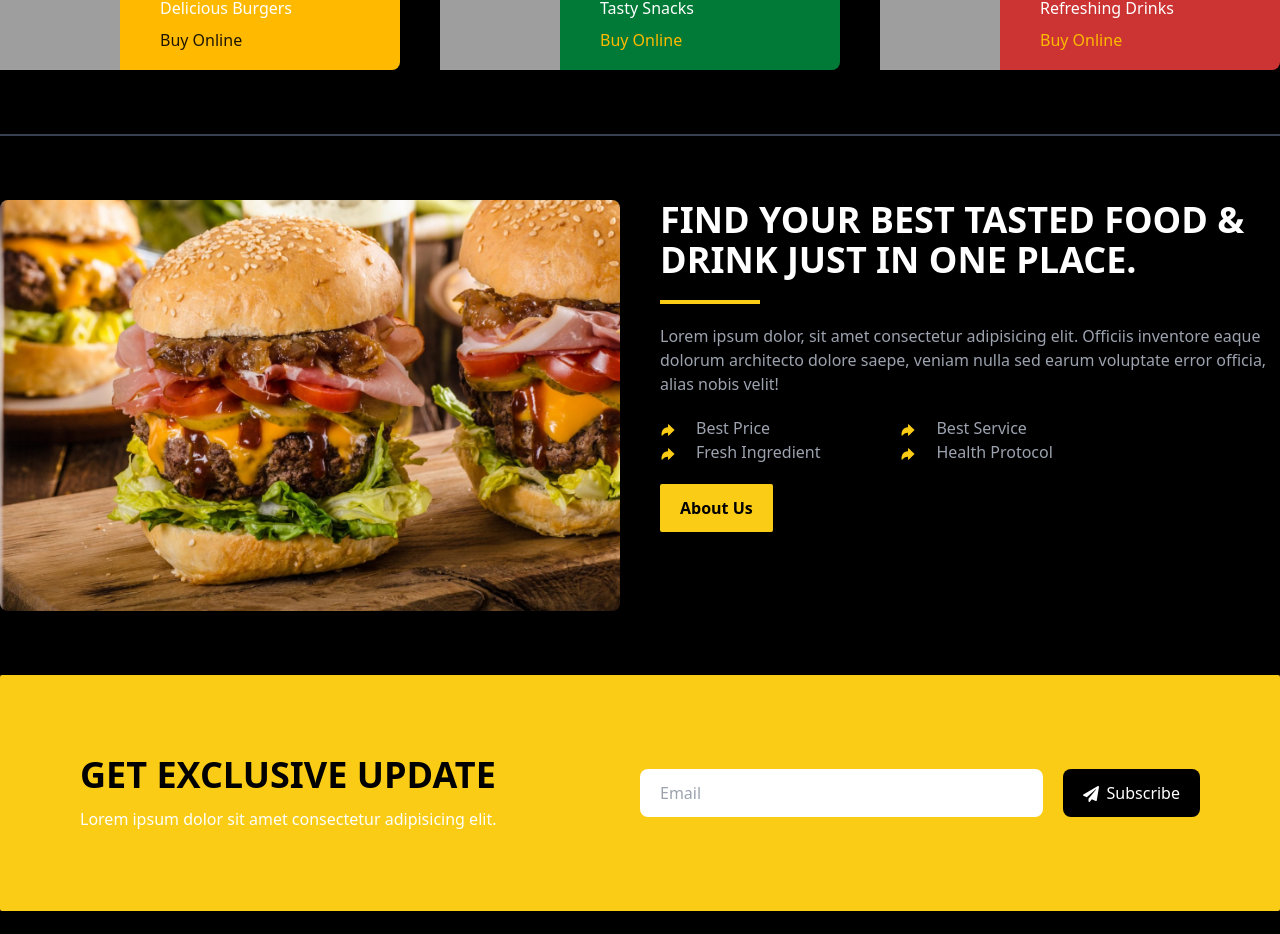
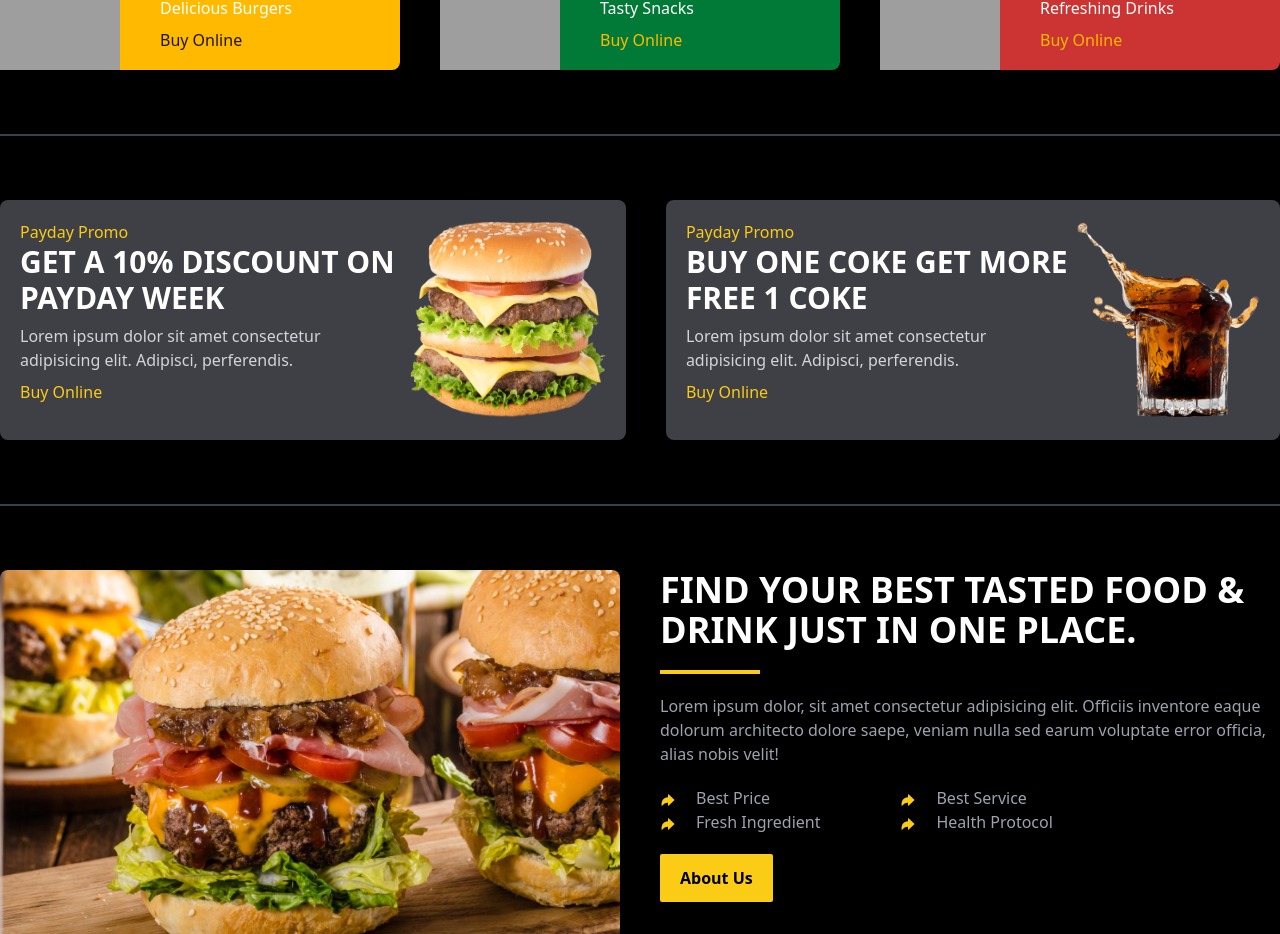
Before and after one commit to taiatulislam/burger-valley, a React (Vite) app: page / in a window 1280 px wide. Shown: the part 1056-1990 px from the top of the page. Built offline with nearby package versions, Linux system fonts and the light colour scheme; grey boxes are pictures that could not be loaded.

Commit message:
offer section added

```diff
--- a/src/Components/HomeComponents/AboutUs/AboutUs.jsx
+++ b/src/Components/HomeComponents/AboutUs/AboutUs.jsx
@@ -4,7 +4,7 @@ import { IoArrowRedo } from "react-icons/io5";
 
 const AboutUs = () => {
   return (
-    <div>
+    <>
       <hr className="my-16 border-gray-700 border-[1px]" />
       <div className="flex flex-col lg:flex-row gap-10 text-white px-5 lg:px-0">
         <div className="w-full lg:w-1/2">
@@ -50,7 +50,7 @@ const AboutUs = () => {
           </button>
         </div>
       </div>
-    </div>
+    </>
   );
 };
 
--- /dev/null
+++ b/src/Components/HomeComponents/OfferFood/OfferFood.jsx
@@ -0,0 +1,50 @@
+import burger from "../../../assets/images/DOUBLE MAC BURGER.png";
+import coke from "../../../assets/images/COLA.png";
+
+const OfferFood = () => {
+  return (
+    <>
+      <hr className="my-16 border-gray-700 border-[1px]" />
+
+      {/* Offer Card 1 */}
+      <div className="flex flex-col md:flex-row gap-10 text-white px-5 lg:px-0">
+        <div className="flex flex-col-reverse lg:flex-row lg:justify-between rounded-lg bg-zinc-700 p-5">
+          <div>
+            <h3 className="text-yellow-400">Payday Promo</h3>
+            <h3 className="text-3xl font-semibold uppercase">
+              Get a 10% discount on payday week
+            </h3>
+            <p className="text-gray-300 my-2 max-w-xs">
+              Lorem ipsum dolor sit amet consectetur adipisicing elit. Adipisci,
+              perferendis.
+            </p>
+            <button className="text-yellow-400">Buy Online</button>
+          </div>
+          <img
+            src={burger}
+            alt="burger"
+            className="w-[200px] h-[200px] mx-auto"
+          />
+        </div>
+
+        {/* Offer Card 2 */}
+        <div className="flex flex-col-reverse lg:flex-row lg:justify-between rounded-lg bg-zinc-700 p-5">
+          <div>
+            <h3 className="text-yellow-400">Payday Promo</h3>
+            <h3 className="text-3xl font-semibold uppercase">
+              Buy one coke get more free 1 coke
+            </h3>
+            <p className="text-gray-300 my-2 max-w-xs">
+              Lorem ipsum dolor sit amet consectetur adipisicing elit. Adipisci,
+              perferendis.
+            </p>
+            <button className="text-yellow-400">Buy Online</button>
+          </div>
+          <img src={coke} alt="coke" className="w-[200px] h-[200px] mx-auto" />
+        </div>
+      </div>
+    </>
+  );
+};
+
+export default OfferFood;
--- a/src/pages/home/Home.jsx
+++ b/src/pages/home/Home.jsx
@@ -1,6 +1,7 @@
 import AboutUs from "../../Components/HomeComponents/AboutUs/AboutUs";
 import Banner from "../../Components/HomeComponents/Banner/Banner";
 import Category from "../../Components/HomeComponents/Category/Category";
+import OfferFood from "../../Components/HomeComponents/OfferFood/OfferFood";
 import CustomerReview from "../../Components/Shared/CustomerReview/CustomerReview";
 import NewsLetter from "../../Components/Shared/NewsLetter/NewsLetter";
 
@@ -10,6 +11,7 @@ function Home() {
       <div className="max-w-7xl mx-auto">
         <Banner />
         <Category />
+        <OfferFood />
         <AboutUs />
         <NewsLetter />
         <CustomerReview />
```
